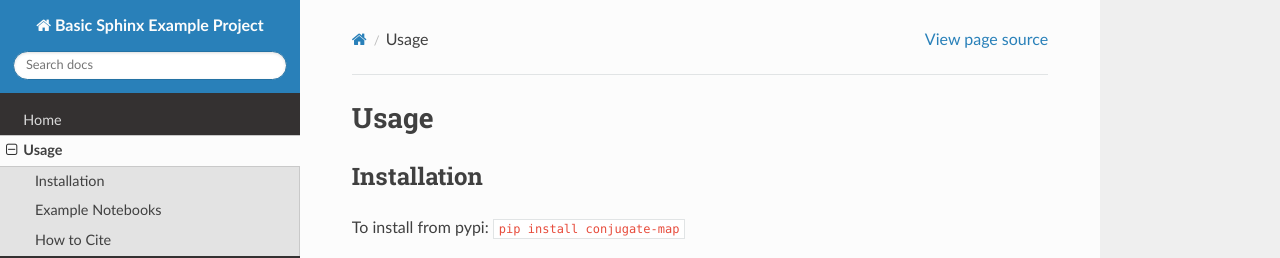
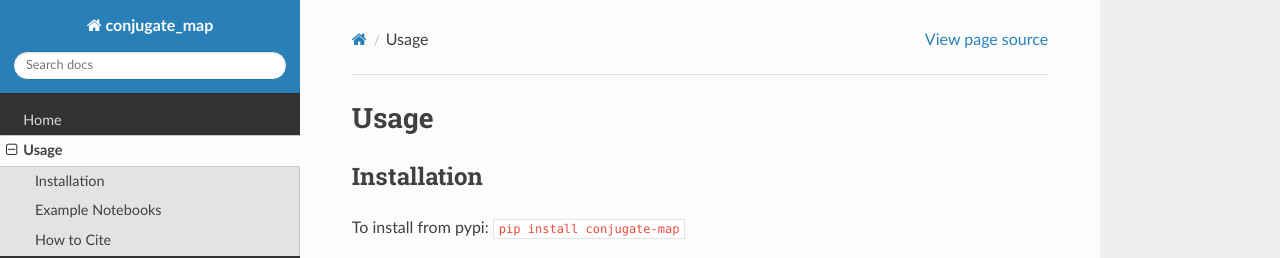
Before and after one commit to KCollins/conjugate_map, a Sphinx documentation site: the page built from docs/usage.rst, in a window 1280 px wide. Shown: the top 258 px of the page. Built offline with Sphinx 7.4.7 and the Read the Docs theme 2.0.0, drawn with Linux system fonts in a browser that asks for light colours.

Commit message:
Update docs/conf.py
Co-authored-by: Angeline Burrell <aburrell@users.noreply.github.com>

```diff
--- a/docs/conf.py
+++ b/docs/conf.py
@@ -17,7 +17,7 @@
 
 # -- Project information -----------------------------------------------------
 
-project = "Basic Sphinx Example Project"
+project = "conjugate_map"
 copyright = "2022, Read the Docs core team"
 author = "Read the Docs core team"
 
```
